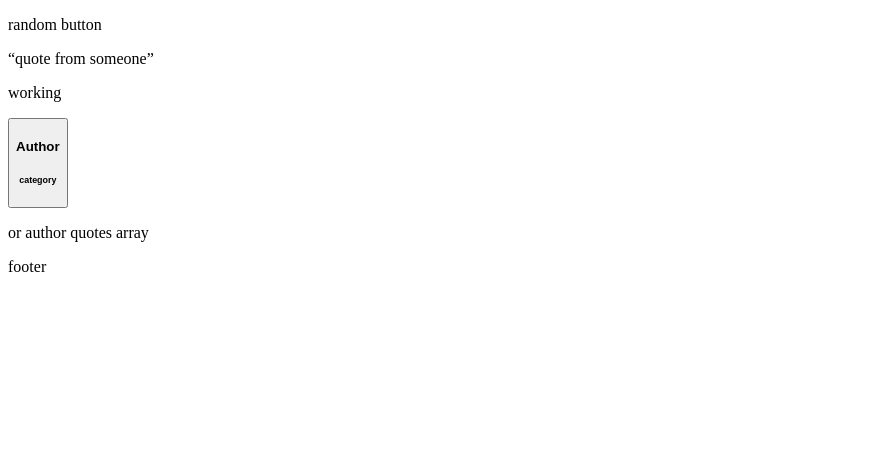
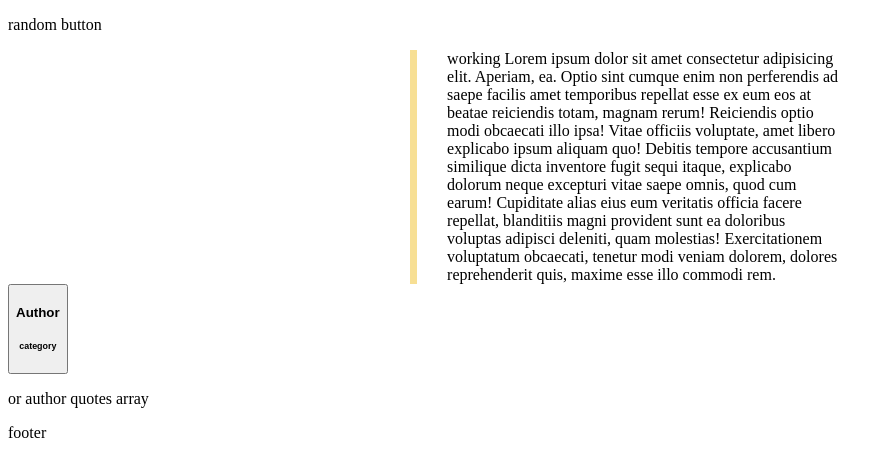
Before and after one commit to Rina45/quote, a React app: page / in a window 1280 px wide. Shown: the top 476 px of the page, without its empty margins (0-893 px from the left). Built offline with nearby package versions, Linux system fonts and the light colour scheme.

Commit message:
and style and css loaders

```diff
--- a/package.json
+++ b/package.json
@@ -20,10 +20,12 @@
     "@testing-library/user-event": "^13.5.0",
     "babel-jest": "^27.5.1",
     "babel-loader": "^8.2.3",
+    "css-loader": "^6.7.1",
     "html-loader": "^3.1.0",
     "html-webpack-plugin": "^5.5.0",
     "jest": "^27.5.1",
     "redux-logger": "^3.0.6",
+    "style-loader": "^3.3.1",
     "webpack": "^5.70.0",
     "webpack-cli": "^4.9.2",
     "webpack-dev-server": "^4.7.4"
--- a/src/components/Quote.js
+++ b/src/components/Quote.js
@@ -1,5 +1,6 @@
 import React from 'react';
 import { useDispatch, useSelector } from 'react-redux';
+import '../styles/Quote.module.css';
 
 const Quote = () => {
     const quote = useSelector(state => state.quote);
@@ -7,8 +8,7 @@ const Quote = () => {
     dispatch({ type: 'MAKE_ACTION' });
     return (
         <>
-            <q>quote from someone</q>
-            <p>{quote}</p>
+            <q>{quote} Lorem ipsum dolor sit amet consectetur adipisicing elit. Aperiam, ea. Optio sint cumque enim non perferendis ad saepe facilis amet temporibus repellat esse ex eum eos at beatae reiciendis totam, magnam rerum! Reiciendis optio modi obcaecati illo ipsa! Vitae officiis voluptate, amet libero explicabo ipsum aliquam quo! Debitis tempore accusantium similique dicta inventore fugit sequi itaque, explicabo dolorum neque excepturi vitae saepe omnis, quod cum earum! Cupiditate alias eius eum veritatis officia facere repellat, blanditiis magni provident sunt ea doloribus voluptas adipisci deleniti, quam molestias! Exercitationem voluptatum obcaecati, tenetur modi veniam dolorem, dolores reprehenderit quis, maxime esse illo commodi rem.</q>
         </>
     );
 };
--- a/src/styles/Quote.module.css
+++ b/src/styles/Quote.module.css
@@ -5,13 +5,15 @@ q {
 }
 
 q::before {
-    width: 8px;
+    width: 10px;
     background: #F7DF94;
     color: #F7DF94;
     position: relative;
-    inset-inline-end: 50px;
+    inset-inline-end: 30px;
 }
 
 q::after {
     content: none;
 }
+
+/* :global from all the app */
--- a/webpack.config.js
+++ b/webpack.config.js
@@ -17,6 +17,16 @@ module.exports = {
                         loader: "html-loader"
                     }
                 ]
+            },
+            {
+                test: /\.css$/i,
+                use: ["style-loader", {
+                    loader: "css-loader",
+                    options: {
+                        importLoaders: 1,
+                        modules: true,
+                    }
+                }],
             }
         ]
     },
```
Also changed, not shown: 1 other file (tests, documents, lock files or other folders).
